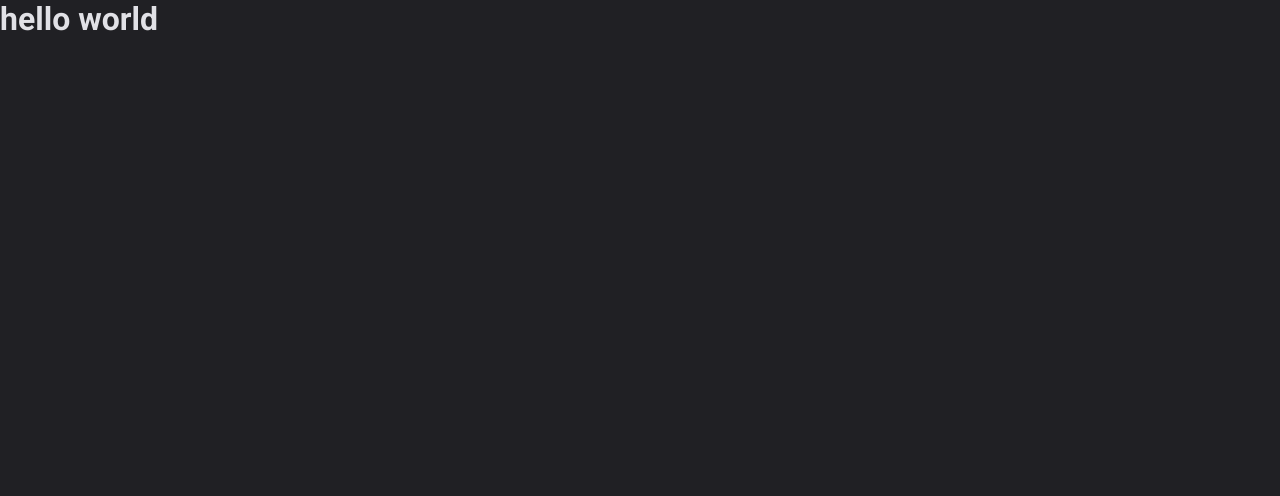
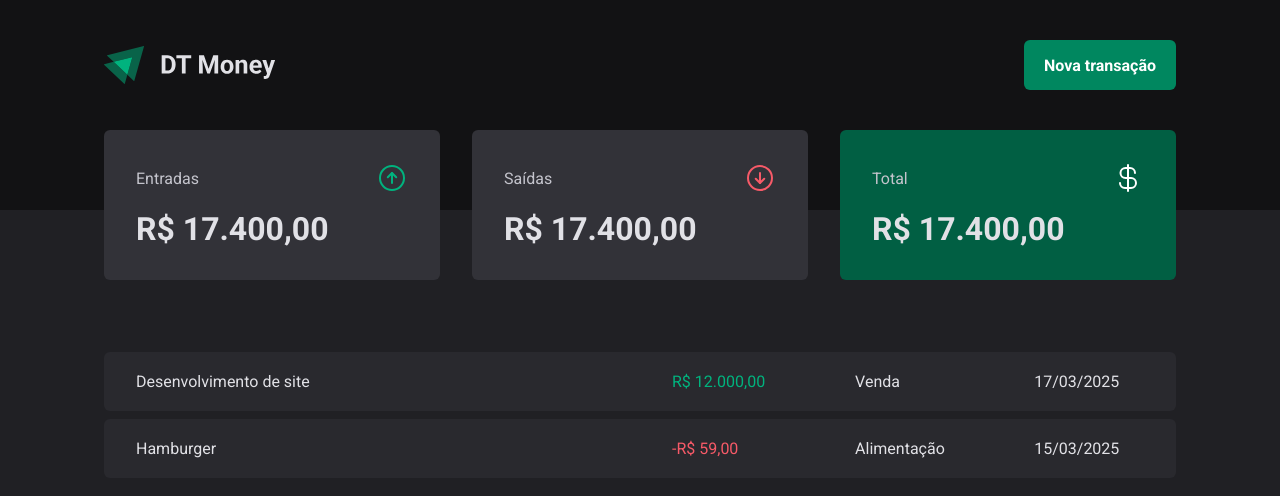
Before and after one commit to KioryFNC/DT-Money, a React (Vite) app: page / in a window 1280 px wide. Shown: the top 496 px of the page. Built offline with nearby package versions, Linux system fonts and the light colour scheme.

Commit message:
feat: header and table

```diff
--- a/package.json
+++ b/package.json
@@ -10,6 +10,7 @@
     "preview": "vite preview"
   },
   "dependencies": {
+    "phosphor-react": "^1.4.1",
     "react": "^19.0.0",
     "react-dom": "^19.0.0",
     "styled-components": "^6.1.15"
--- a/src/App.tsx
+++ b/src/App.tsx
@@ -1,12 +1,13 @@
 import { ThemeProvider } from "styled-components";
 import { defaultTheme } from "./styles/themes/default";
 import { GlobalStyle } from "./styles/global";
+import { Transactions } from "./pages/Transactions";
 
 export function App() {
   return (
     <ThemeProvider theme={defaultTheme}>
       <GlobalStyle />
-      <h1>hello world</h1>
+      <Transactions />
     </ThemeProvider>
   )
 }
--- /dev/null
+++ b/src/components/Header/index.tsx
@@ -0,0 +1,13 @@
+import { HeaderContainer, HeaderContent, NewTransactionButton } from "./styles";
+import logoImg from '../../assets/logo.svg'
+
+export function Header() {
+  return (
+    <HeaderContainer>
+      <HeaderContent>
+        <img src={logoImg} alt="" />
+        <NewTransactionButton>Nova transação</NewTransactionButton>
+      </HeaderContent>
+    </HeaderContainer>
+  )
+}
--- /dev/null
+++ b/src/components/Header/styles.ts
@@ -0,0 +1,34 @@
+import styled from "styled-components";
+
+export const HeaderContainer = styled.header`
+  background: ${props => props.theme['gray-900']};
+  padding: 2.5rem 0 7.5rem;
+
+`
+
+export const HeaderContent = styled.div`
+  width: 100%;
+  max-width: 1120px;
+  margin: 0 auto;
+  padding: 0 1.5rem;
+
+  display: flex;
+  justify-content: space-between;
+  align-items: center;
+`
+
+export const NewTransactionButton = styled.button`
+  height: 50px;
+  border: 0;
+  background: ${props => props.theme['green-500']};
+  color: ${props => props.theme.white};
+  font-weight: bold;
+  padding: 0 1.25rem;
+  border-radius: 6px;
+  cursor: pointer;
+
+  &:hover {
+    background: ${props => props.theme['green-700']};
+    transition: background .2s;
+  }
+`
--- /dev/null
+++ b/src/components/Summary/index.tsx
@@ -0,0 +1,30 @@
+import { ArrowCircleDown, ArrowCircleUp, CurrencyDollar } from "phosphor-react";
+import { SummaryCard, SummaryContainer } from "./styles";
+
+export function Summary() {
+  return (
+    <SummaryContainer>
+      <SummaryCard>
+        <header>
+          <span>Entradas</span>
+          <ArrowCircleUp size={32} color="#00B37E" />
+        </header>
+        <strong>R$ 17.400,00</strong>
+      </SummaryCard>
+      <SummaryCard>
+        <header>
+          <span>Saídas</span>
+          <ArrowCircleDown size={32} color="#F75A68" />
+        </header>
+        <strong>R$ 17.400,00</strong>
+      </SummaryCard>
+      <SummaryCard varient="green">
+        <header>
+          <span>Total</span>
+          <CurrencyDollar size={32} color="#FFF" />
+        </header>
+        <strong>R$ 17.400,00</strong>
+      </SummaryCard>
+    </SummaryContainer>
+  )
+}
--- /dev/null
+++ b/src/components/Summary/styles.ts
@@ -0,0 +1,40 @@
+import styled, { css } from "styled-components";
+
+export const SummaryContainer = styled.section`
+  width: 100%;
+  max-width: 1120px;
+  margin: 0 auto;
+  padding: 0 1.5rem;
+
+  display: grid;
+  grid-template-columns: repeat(3, 1fr);
+  gap: 2rem;
+  margin-top: -5rem;
+`
+
+interface SummaryCardProps {
+  varient?: 'green';
+}
+
+export const SummaryCard = styled.div<SummaryCardProps>`
+  background: ${props => props.theme['gray-600']};
+  border-radius: 6px;
+  padding: 2rem;
+
+  header {
+    display: flex;
+    align-items: center;
+    justify-content: space-between;
+    color: ${props => props.theme['gray-300']};
+  }
+
+  strong {
+    display: block;
+    margin-top: 1rem;
+    font-size: 2rem;
+  }
+
+  ${props => props.varient === 'green' && css`
+    background: ${props.theme['green-700']};
+  `}
+`
--- /dev/null
+++ b/src/pages/Transactions/index.tsx
@@ -0,0 +1,39 @@
+import { Header } from "../../components/Header";
+import { Summary } from "../../components/Summary";
+import { PriceHighLight, TransactionsContainer, TransactionsTable } from "./styles";
+
+export function Transactions() {
+  return (
+    <div>
+      <Header />
+      <Summary />
+
+      <TransactionsContainer>
+        <TransactionsTable>
+          <tbody>
+            <tr>
+              <td width='50%'>Desenvolvimento de site</td>
+              <td>
+                <PriceHighLight varient="income">
+                  R$ 12.000,00
+                </PriceHighLight>
+              </td>
+              <td>Venda</td>
+              <td>17/03/2025</td>
+            </tr>
+            <tr>
+              <td width='50%'>Hamburger</td>
+              <td>
+                <PriceHighLight varient="outcome">
+                  -R$ 59,00
+                </PriceHighLight>
+              </td>
+              <td>Alimentação</td>
+              <td>15/03/2025</td>
+            </tr>
+          </tbody>
+        </TransactionsTable>
+      </TransactionsContainer>
+    </div>
+  )
+}
--- /dev/null
+++ b/src/pages/Transactions/styles.ts
@@ -0,0 +1,37 @@
+import styled from "styled-components";
+
+export const TransactionsContainer = styled.main`
+  width: 100%;
+  max-width: 1120px;
+  margin: 4rem auto 0;
+  padding: 0 1.5rem;
+`
+
+export const TransactionsTable = styled.table`
+  width: 100%;
+  border-collapse: separate;
+  border-spacing: 0 0.5rem;
+
+  td {
+    padding: 1.25rem 2rem;
+    background: ${props => props.theme['gray-700']};
+
+    &:first-child {
+      border-top-left-radius: 6px;
+      border-bottom-left-radius: 6px;
+    }
+
+    &:last-child {
+      border-top-right-radius: 6px;
+      border-bottom-right-radius: 6px;
+    }
+  }
+`
+
+interface PriceHighLightProps {
+  varient: 'income' | 'outcome';
+}
+
+export const PriceHighLight = styled.span<PriceHighLightProps>`
+  color: ${props => props.varient === 'income' ? props.theme['green-300'] : props.theme['red-300']};
+`
```
Also changed, not shown: src/assets/logo.svg (added), 1 other file (tests, documents, lock files or other folders).
